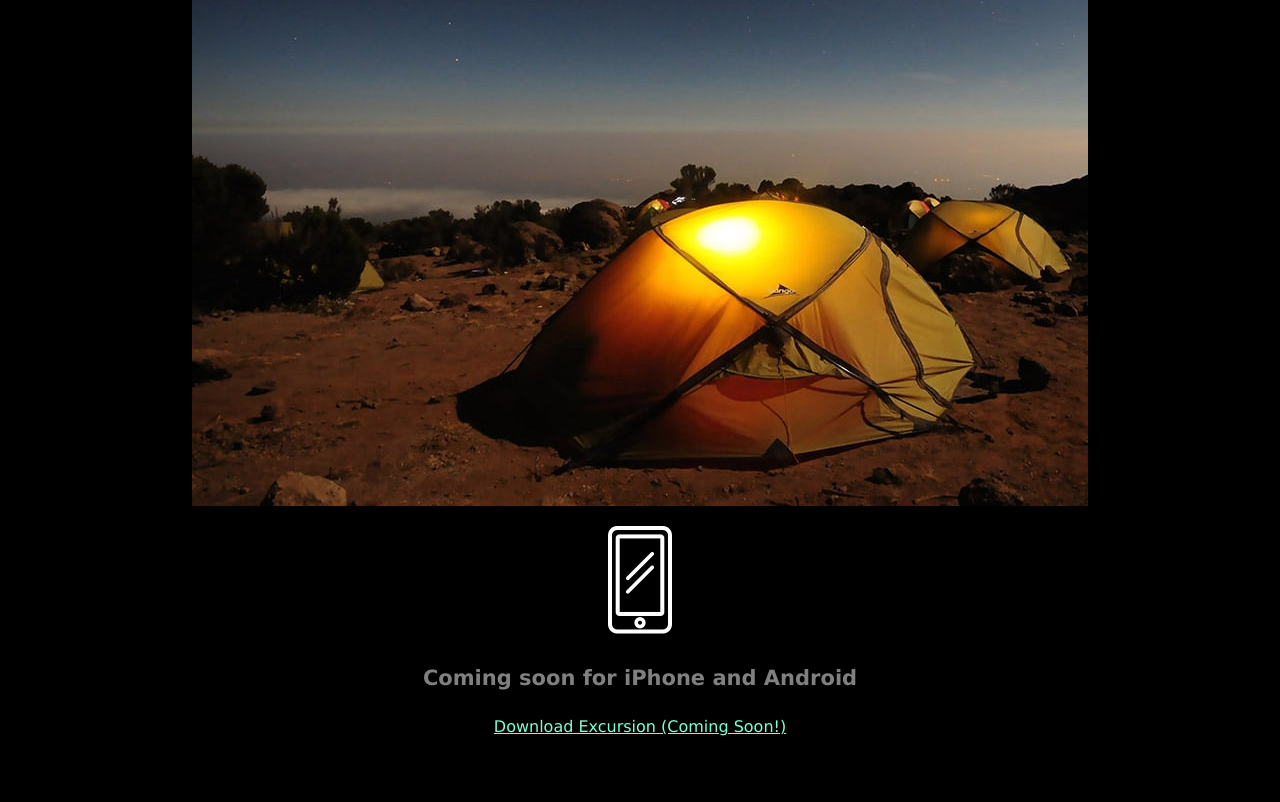
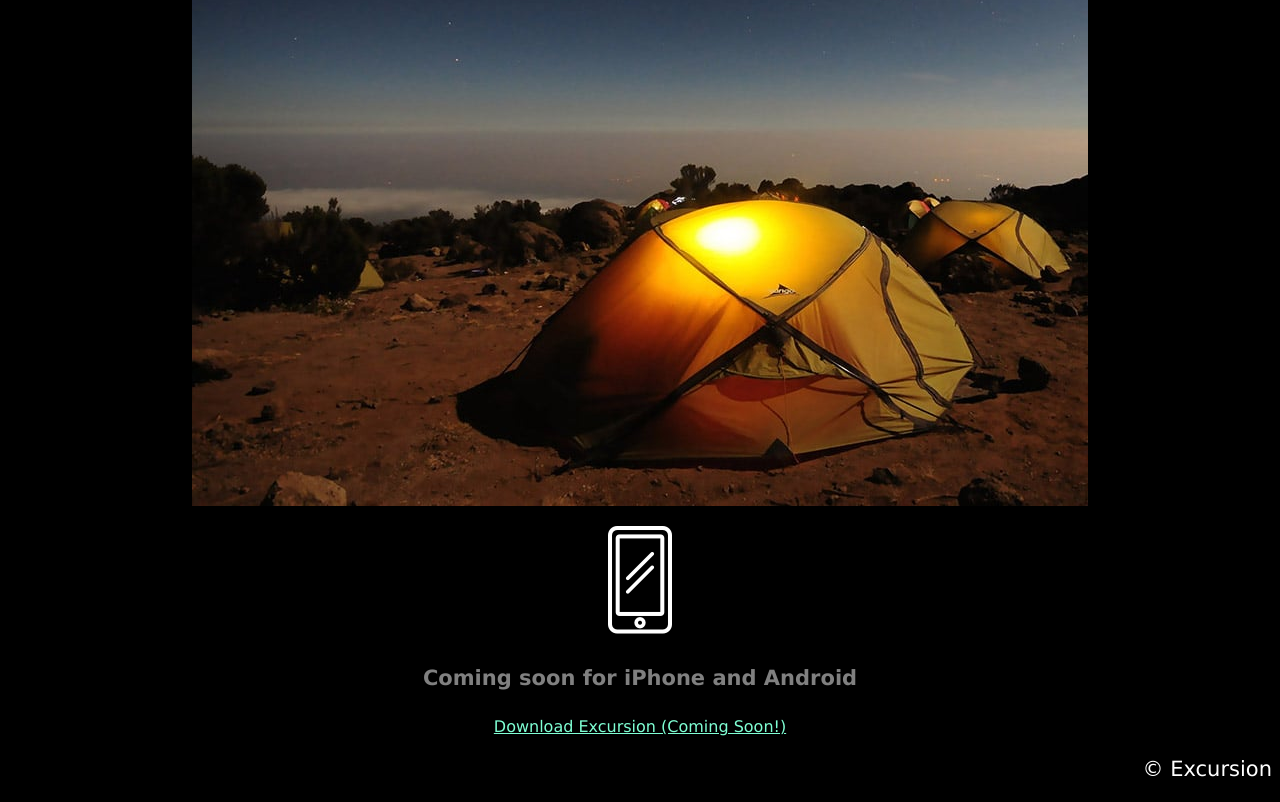
Before and after one commit to Indie-Page/excursion, a plain HTML site: page index.html in a window 1280 px wide. Shown: the part 506-1308 px from the top of the page. Before the commit the page ends 1258 px from the top, so only its background shows below. Drawn offline with Linux system fonts and the light colour scheme.

Commit message:
final push

```diff
--- a/index.html
+++ b/index.html
@@ -21,6 +21,6 @@
     <p><img src="resources/images/phone.png" alt="Phone"></p>
     <h4 class="header--sub-header">Coming soon for iPhone and Android</h4>
     <p><a class="link--cta" href="##">Download Excursion (Coming Soon!)</a></p>
-
+<p class="footer">© Excursion</p>
 </body>
 </html>
--- a/resources/css/style.css
+++ b/resources/css/style.css
@@ -24,3 +24,10 @@ body {
     font-size: 16px;
     color: aquamarine;
 }
+
+/*FOOTER*/
+.footer {
+    font-size: 21px;
+    color: white;
+    text-align: right;
+}
```
